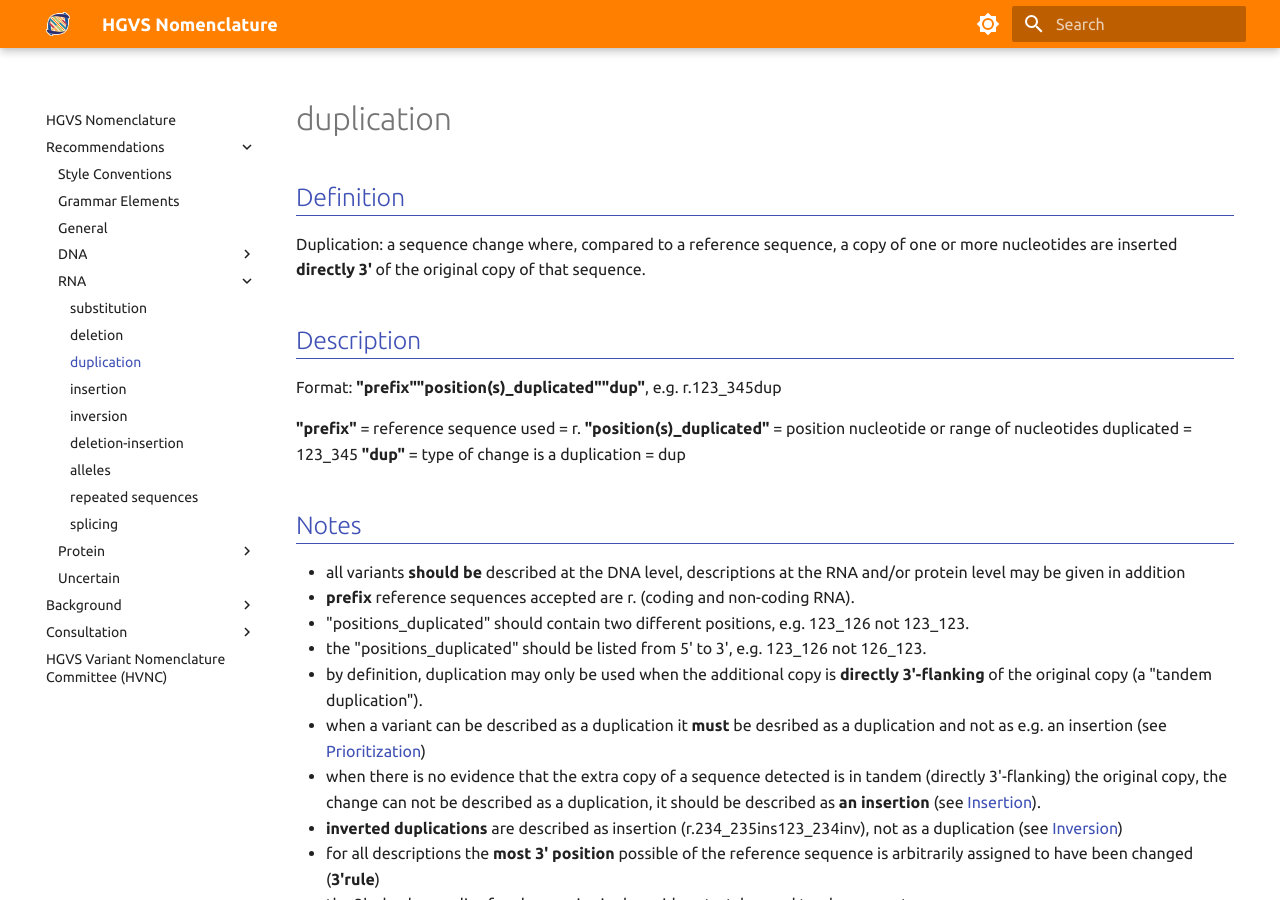
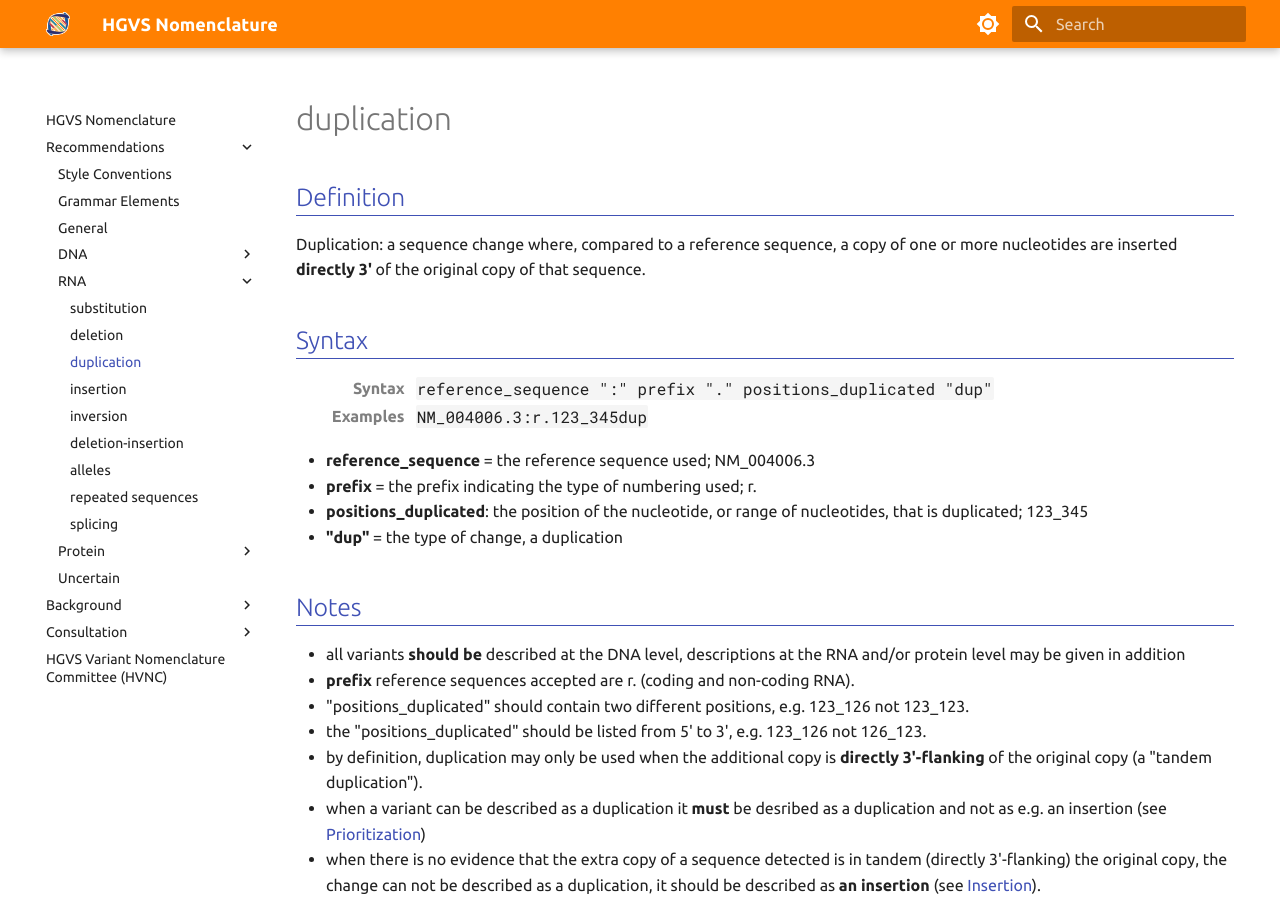
Before and after one commit to HGVSnomenclature/hgvs-nomenclature, an MkDocs documentation site: the page built from docs/recommendations/RNA/duplication.md, in a window 1280 px wide and 900 px high. Built offline with MkDocs 1.6.1 and Material for MkDocs 9.7.7, drawn with Linux system fonts in a browser that asks for light colours.

Commit message:
Update the syntax block for RNA duplications.

```diff
--- a/docs/recommendations/RNA/duplication.md
+++ b/docs/recommendations/RNA/duplication.md
@@ -4,11 +4,23 @@
 
 Duplication: a sequence change where, compared to a reference sequence, a copy of one or more nucleotides are inserted **directly 3'** of the original copy of that sequence.
 
-## Description
+## Syntax
 
-Format: **"prefix""position(s)\_duplicated""dup"**, e.g. r.123_345dup
+<table class="syntax">
+  <tr>
+    <th>Syntax</th>
+    <td><code>reference_sequence ":" prefix "." positions_duplicated "dup"</code></td>
+  </tr>
+  <tr>
+    <th>Examples</th>
+    <td><code>NM_004006.3:r.123_345dup</code></td>
+  </tr>
+</table>
 
-**"prefix"** = reference sequence used = r. **"position(s)\_duplicated"** = position nucleotide or range of nucleotides duplicated = 123_345 **"dup"** = type of change is a duplication = dup
+- **reference_sequence** = the reference sequence used; NM_004006.3
+- **prefix** = the prefix indicating the type of numbering used; r.
+- **positions_duplicated**: the position of the nucleotide, or range of nucleotides, that is duplicated; 123_345
+- **"dup"** = the type of change, a duplication
 
 ## Notes
 
```
